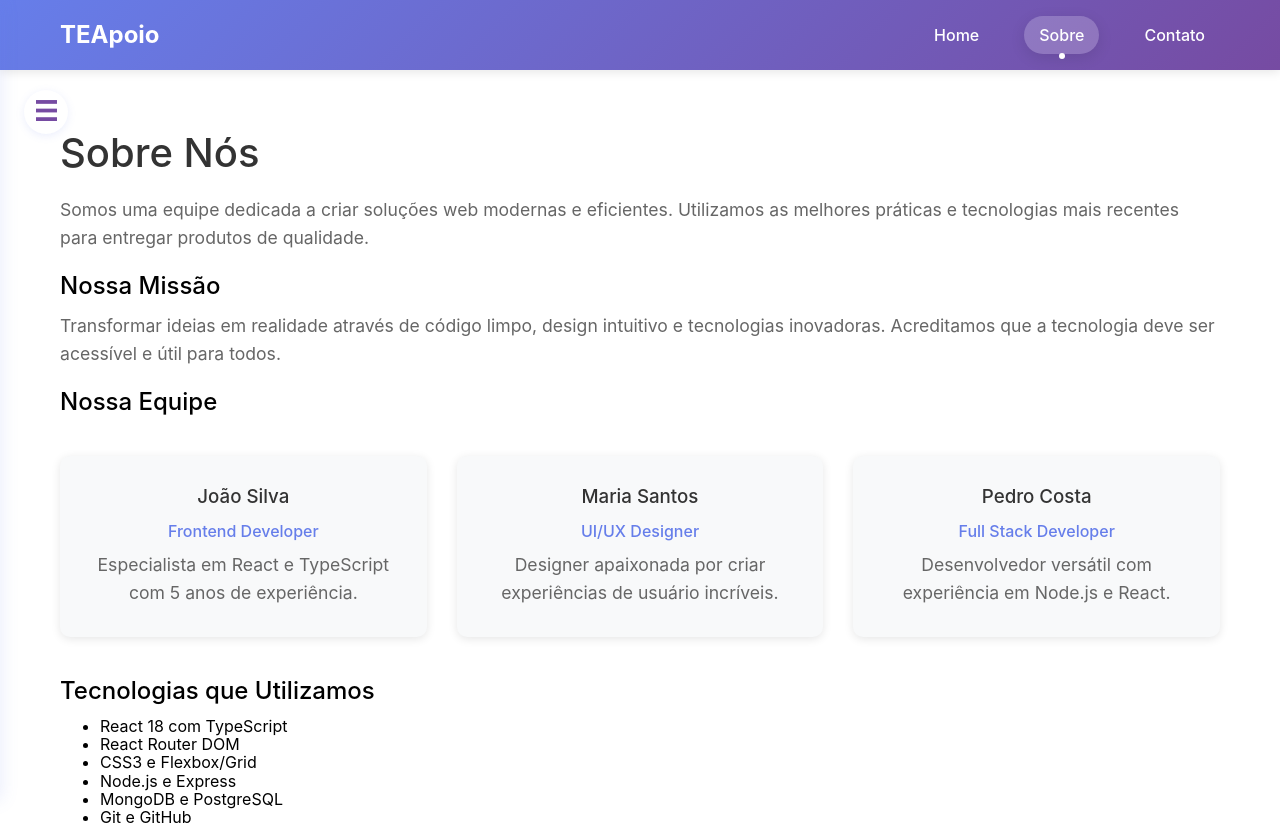
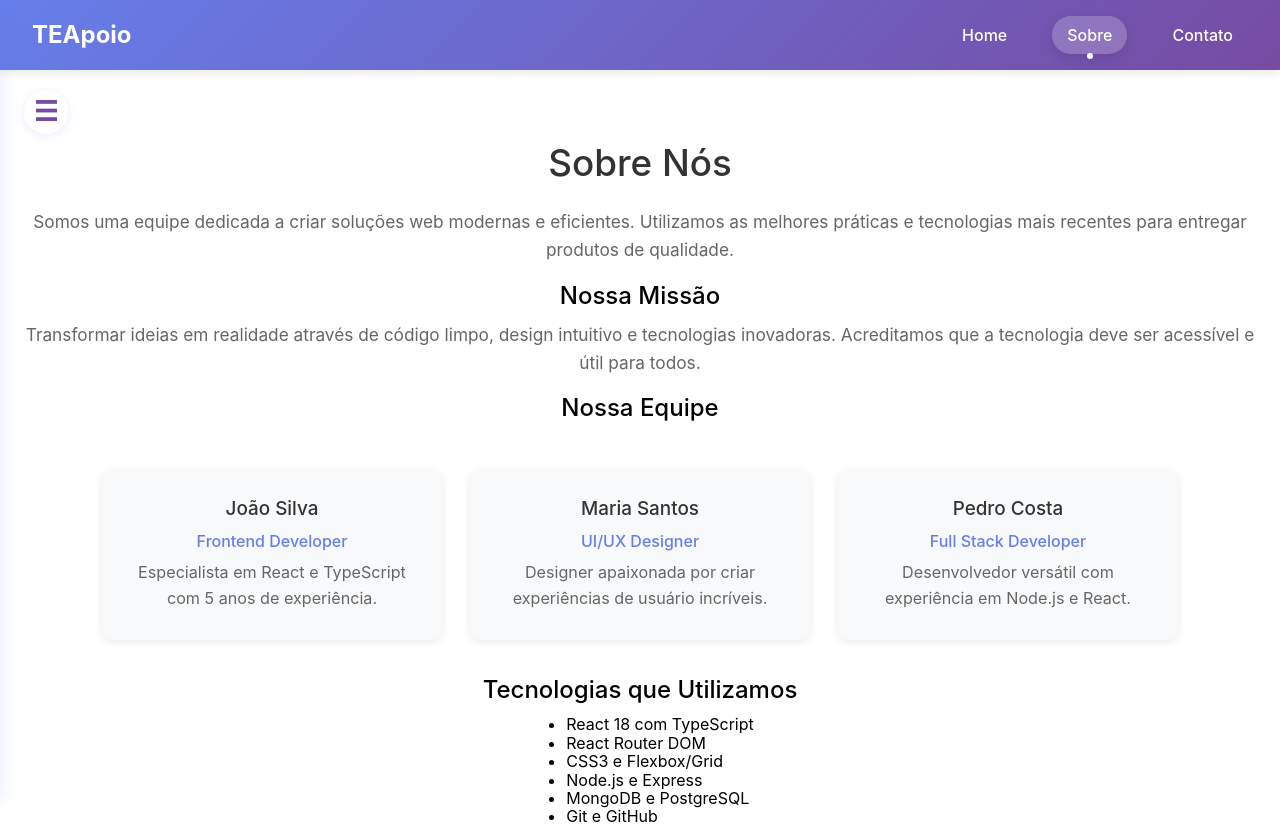
Before and after one commit to kralluz/frontendteapoio, a React (Create React App) app: page /about in a window 1280 px wide. Shown: the top 825 px of the page. Built offline with nearby package versions, Linux system fonts and the light colour scheme.

Commit message:
mais estilização do Feed
aumento no tamanho das pubs e realocação do nome "TEApoio" e botões do header

```diff
--- a/src/App.css
+++ b/src/App.css
@@ -4,28 +4,43 @@
   flex-direction: column;
 }
 
+
 .main-content {
   flex: 1;
-  padding: 20px 0;
+  padding: 32px 0 32px 0;
+  display: flex;
+  flex-direction: column;
+  align-items: stretch;
+  justify-content: flex-start;
 }
 
+
 .page {
-  padding: 40px 20px;
-  max-width: 1200px;
-  margin: 0 auto;
+  padding: 40px 2vw;
+  max-width: 100vw;
+  width: 100%;
+  margin: 0;
+  display: flex;
+  flex-direction: column;
+  align-items: center;
+  box-sizing: border-box;
 }
+
 
 .page h1 {
   color: #333;
-  margin-bottom: 20px;
-  font-size: 2.5rem;
+  margin-bottom: 24px;
+  font-size: 2.3rem;
+  text-align: center;
 }
+
 
 .page p {
   color: #666;
   line-height: 1.6;
-  font-size: 1.1rem;
-  margin-bottom: 20px;
+  font-size: 1.08rem;
+  margin-bottom: 18px;
+  text-align: center;
 }
 
 .hero {
@@ -47,27 +62,37 @@
   color: rgba(255, 255, 255, 0.9);
 }
 
+
 .features {
-  display: grid;
-  grid-template-columns: repeat(auto-fit, minmax(300px, 1fr));
-  gap: 30px;
-  margin: 40px 0;
+  display: flex;
+  flex-wrap: wrap;
+  gap: 28px;
+  margin: 36px 0;
+  justify-content: center;
 }
 
+
 .feature {
-  padding: 30px;
-  border-radius: 10px;
+  padding: 28px 20px;
+  border-radius: 12px;
   background: #f8f9fa;
   text-align: center;
-  box-shadow: 0 2px 10px rgba(0, 0, 0, 0.1);
+  box-shadow: 0 2px 10px rgba(0, 0, 0, 0.09);
+  min-width: 260px;
+  max-width: 340px;
+  flex: 1 1 260px;
 }
+
 
 .feature h3 {
   color: #333;
-  margin-bottom: 15px;
+  margin-bottom: 12px;
+  font-size: 1.18rem;
 }
+
 
 .feature p {
   color: #666;
   margin: 0;
+  font-size: 1.01rem;
 }
--- a/src/App.tsx
+++ b/src/App.tsx
@@ -14,16 +14,8 @@ const App: React.FC = () => {
   return (
     <Router>
       <div className="App">
-        {/* Saudação só no Dashboard/feed */}
-        <Navbar
-          greeting={window.location.pathname === '/' || window.location.pathname === '/dashboard' ? (
-            <>
-              <span className="navbar-greeting-title">Bem-vindo, João!</span>
-              <br />
-              <span className="navbar-greeting-sub">Seu hub de recursos e atividades para apoio ao TEA.</span>
-            </>
-          ) : undefined}
-        />
+        {/* Navbar sem saudação personalizada */}
+        <Navbar />
         <main className="main-content">
           <Routes>
             <Route path="/" element={<Dashboard />} />
--- a/src/components/DashboardSidebar.css
+++ b/src/components/DashboardSidebar.css
@@ -1,15 +1,16 @@
+
 .dashboard-sidebar {
-  width: 260px;
+  width: 240px;
   background: #fff;
-  border-radius: 18px;
+  border-radius: 16px;
   box-shadow: 0 2px 12px rgba(102, 126, 234, 0.10);
-  padding: 28px 18px 24px 18px;
+  padding: 24px 14px 20px 14px;
   display: flex;
   flex-direction: column;
-  gap: 32px;
-  margin-right: 32px;
+  gap: 28px;
+  margin-right: 24px;
   margin-top: 10px;
-  align-self: flex-start;
+  align-self: center;
 }
 
 .sidebar-profile {
--- a/src/components/Footer.css
+++ b/src/components/Footer.css
@@ -7,14 +7,15 @@
   margin-top: 40px;
 }
 
+
 .footer-container {
-  max-width: 1200px;
+  max-width: 900px;
   margin: 0 auto;
   padding: 0 20px;
   display: flex;
   flex-direction: column;
   align-items: center;
-  gap: 12px;
+  gap: 10px;
 }
 
 .footer-brand {
@@ -28,10 +29,12 @@
   opacity: 0.85;
 }
 
+
 .footer-nav {
   display: flex;
-  gap: 24px;
+  gap: 20px;
   margin-top: 8px;
+  justify-content: center;
 }
 
 .footer-link {
--- a/src/components/Navbar.css
+++ b/src/components/Navbar.css
@@ -30,13 +30,14 @@
 }
 
 .navbar-container {
-  max-width: 1200px;
-  margin: 0 auto;
-  padding: 0 20px;
+  width: 100vw;
+  margin: 0;
+  padding: 0 32px;
   display: flex;
   justify-content: space-between;
   align-items: center;
   height: 70px;
+  box-sizing: border-box;
 }
 
 .navbar-brand {
--- a/src/pages/Atividades/Atividades.css
+++ b/src/pages/Atividades/Atividades.css
@@ -1,14 +1,20 @@
+
 .atividades-page {
-  max-width: 1200px;
+  max-width: 900px;
   margin: 0 auto;
   padding: 40px 20px;
+  display: flex;
+  flex-direction: column;
+  align-items: center;
 }
+
 
 .atividades-search {
   max-width: 400px;
   display: block;
   margin-left: auto;
   margin-right: auto;
+  text-align: center;
 }
 
 .atividade-card {
--- a/src/pages/Biblioteca/Biblioteca.css
+++ b/src/pages/Biblioteca/Biblioteca.css
@@ -1,22 +1,30 @@
+
 .biblioteca-page {
-  max-width: 1200px;
+  max-width: 900px;
   margin: 0 auto;
   padding: 40px 20px;
+  display: flex;
+  flex-direction: column;
+  align-items: center;
 }
+
 
 .biblioteca-search {
   max-width: 400px;
   display: block;
   margin-left: auto;
   margin-right: auto;
+  text-align: center;
 }
+
 
 .feature-card {
   background: #f8f9fa;
   border-radius: 10px;
   text-align: center;
   box-shadow: 0 2px 10px rgba(0, 0, 0, 0.08);
-  padding: 24px 16px;
+  padding: 22px 12px;
+  margin: 0 auto;
 }
 
 .feature-card .ant-card-title {
--- a/src/pages/Dashboard/Dashboard.css
+++ b/src/pages/Dashboard/Dashboard.css
@@ -109,14 +109,14 @@
   margin-right: auto;
 }
 .dashboard-feed {
-  width: 100%;
-  max-width: 900px;
-  margin-left: auto;
-  margin-right: auto;
+  width: 100vw;
+  max-width: 100vw;
   display: flex;
   flex-direction: column;
+  align-items: center;
   gap: 40px;
   margin-bottom: 40px;
+  box-sizing: border-box;
 }
 .dashboard-subtitle {
   color: #888;
@@ -136,14 +136,7 @@
   min-width: 0;
 }
 
-.dashboard-feed {
-  width: 100%;
-  max-width: 420px;
-  display: flex;
-  flex-direction: column;
-  gap: 32px;
-  margin-bottom: 32px;
-}
+
 
 /* Novo card de post estilo Instagram */
 .insta-post-card {
@@ -154,6 +147,11 @@
   display: flex;
   flex-direction: column;
   transition: box-shadow 0.2s;
+  width: 100vw;
+  max-width: 750px;
+  min-width: 260px;
+  margin: 0 auto 36px auto;
+  min-height: 680px;
 }
 .insta-post-card:hover {
   box-shadow: 0 6px 24px rgba(102, 126, 234, 0.18);
@@ -180,7 +178,7 @@
 }
 .insta-post-image {
   width: 100%;
-  height: 420px;
+  height: 540px;
   background: #f3f3f3;
   display: flex;
   align-items: center;
@@ -193,7 +191,7 @@
   object-fit: cover;
 }
 .insta-post-body {
-  padding: 16px 18px 0 18px;
+  padding: 28px 24px 0 24px;
 }
 .insta-post-title {
   font-size: 1.08rem;
@@ -235,12 +233,22 @@
 
 @media (max-width: 900px) {
   .dashboard-greeting,
-  .dashboard-actions,
-  .dashboard-feed {
+  .dashboard-actions {
     max-width: 98vw;
   }
+  .dashboard-feed {
+    max-width: 100vw;
+    width: 100vw;
+    padding: 0;
+  }
+  .insta-post-card {
+    max-width: 98vw;
+    width: 100vw;
+    margin: 0 0 28px 0;
+    min-height: 380px;
+  }
   .insta-post-image {
-    height: 200px;
+    height: 210px;
   }
 }
 /* Card estilo rede social */
```
